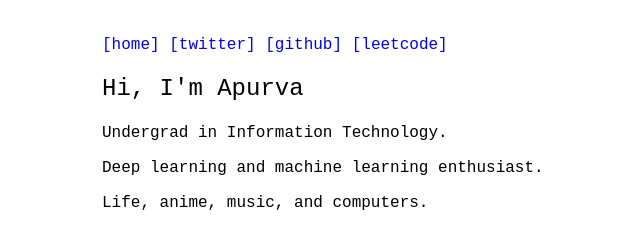
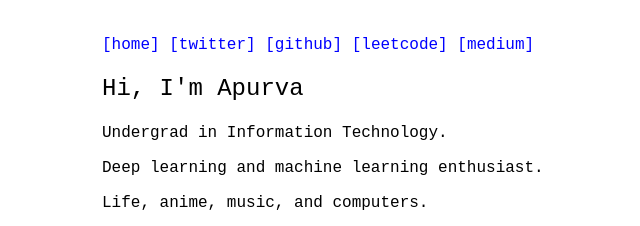
Before and after one commit to apurvakoshti/apurvakoshti.github.io, a plain HTML site: page index.html in a window 1280 px wide. Shown: the top 226 px of the page, 138-778 px from the left. Drawn offline with Linux system fonts and the light colour scheme.

Commit message:
Initial commit with project files

```diff
--- a/index.html
+++ b/index.html
@@ -12,6 +12,7 @@
         <a href="https://x.com/apurva_koshti" target="_blank">[twitter]</a>
         <a href="https://github.com/apurvakoshti" target="_blank">[github]</a>
         <a href="https://leetcode.com/u/apurva_koshti/" target="_blank">[leetcode]</a>
+        <a href="https://medium.com/@apurvakoshti" target="_blank">[medium]</a>
     </p>
 
     <h2>Hi, I'm Apurva</h2>
```
